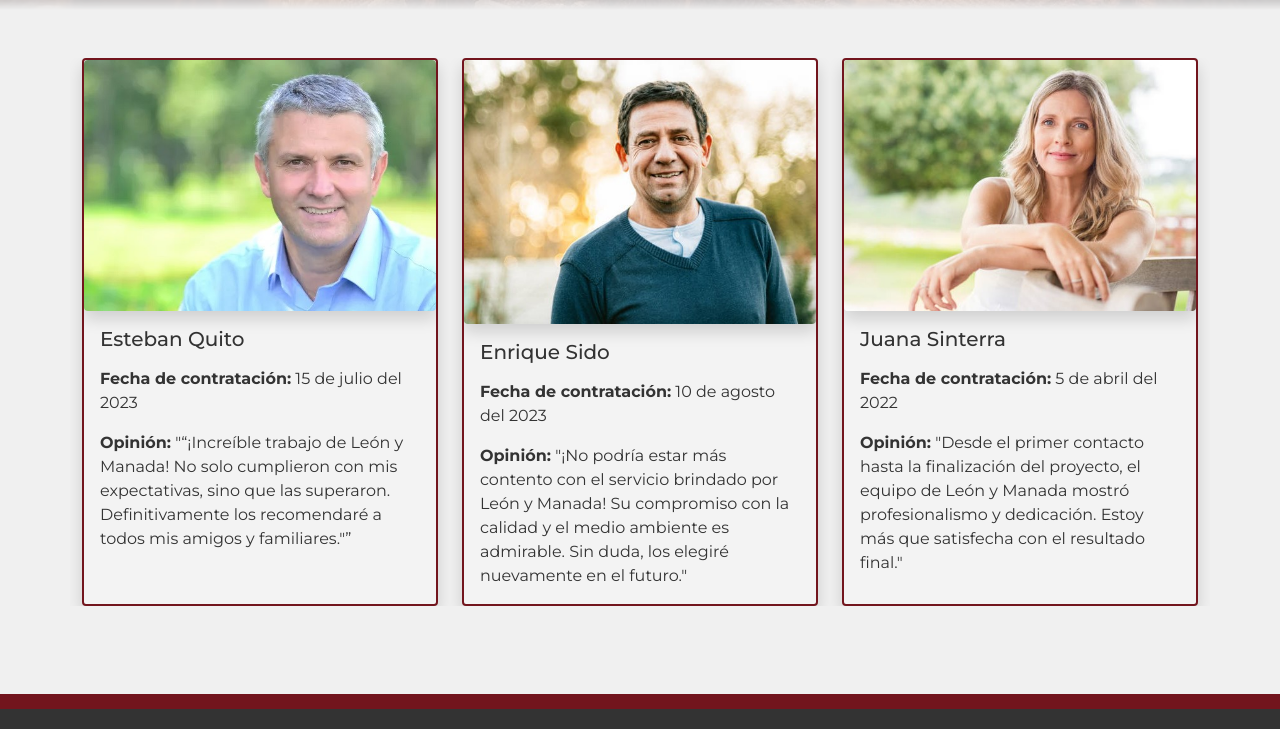
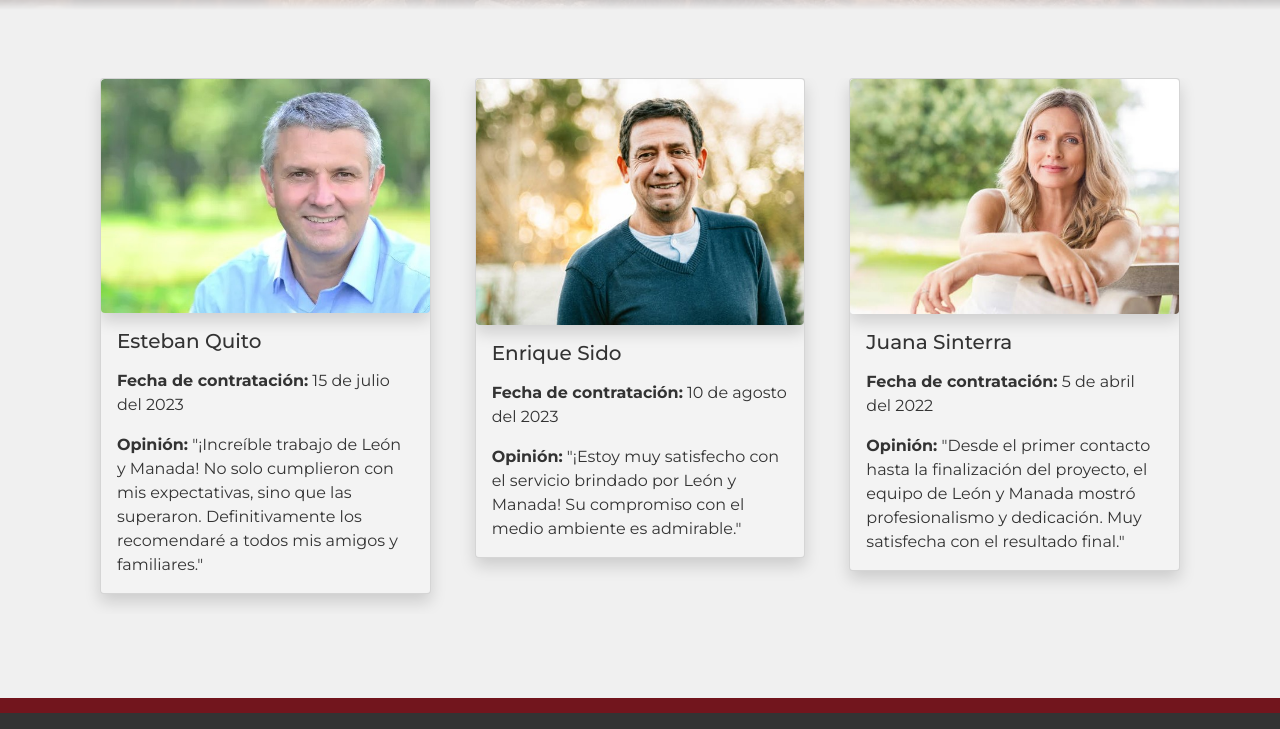
Before and after one commit to Anchileon/leon_53805, a website: page index.html in a window 1280 px wide. Shown: the part 1669-2398 px from the top of the page. Drawn offline with Linux system fonts and the light colour scheme.

Commit message:
feature/preentrega3

```diff
--- a/index.html
+++ b/index.html
@@ -138,40 +138,41 @@
                         <h2 class="fo">EXPERIENCIAS</h2>
                     </div>
             </div>
-            <div class="container mt-5 mb-5">
-                <div class="row justify-content-between">
-                    <div class="col-12 col-lg-4 mb-4">
-                        <div class="card h-100 shadow cardcli">
+            <div class="container mt-5 mb-5 experiencias">
+                <div class="row justify-content-between align-items-stretch">
+                    <div class="col-12 col-lg-4">
+                        <div class="card shadow cardcli">
                             <img src="assets/img/esteban.jpg" class="card-img-top shadow rounded" alt="Imagen Cliente 1">
                             <div class="card-body">
                                 <h5 class="card-title mb-3">Esteban Quito</h5>
                                 <p class="card-text"><span class="fw-bold">Fecha de contratación:</span> 15 de julio del 2023</p>
-                                <p class="card-text"><span class="fw-bold">Opinión:</span> "<q>¡Increíble trabajo de León y Manada! No solo cumplieron con mis expectativas, sino que las superaron. Definitivamente los recomendaré a todos mis amigos y familiares."</q></p>
+                                <p class="card-text"><span class="fw-bold">Opinión:</span> "¡Increíble trabajo de León y Manada! No solo cumplieron con mis expectativas, sino que las superaron. Definitivamente los recomendaré a todos mis amigos y familiares."</p>
                             </div>
                         </div>
                     </div>
-                    <div class="col-12 col-lg-4 mb-4">
-                        <div class="card h-100 shadow cardcli">
-                            <img src="assets/img/enrique.jpg" class="card-img-top shadow rounded" alt="Imagen Cliente 2" >
+                    <div class="col-12 col-lg-4">
+                        <div class="card shadow cardcli">
+                            <img src="assets/img/enrique.jpg" class="card-img-top shadow rounded" alt="Imagen Cliente 2">
                             <div class="card-body">
                                 <h5 class="card-title mb-3">Enrique Sido</h5>
                                 <p class="card-text"><span class="fw-bold">Fecha de contratación:</span> 10 de agosto del 2023</p>
-                                <p class="card-text"><span class="fw-bold">Opinión:</span> "¡No podría estar más contento con el servicio brindado por León y Manada! Su compromiso con la calidad y el medio ambiente es admirable. Sin duda, los elegiré nuevamente en el futuro."</p>
+                                <p class="card-text"><span class="fw-bold">Opinión:</span> "¡Estoy muy satisfecho con el servicio brindado por León y Manada! Su compromiso con el medio ambiente es admirable."</p>
                             </div>
                         </div>
                     </div>
-                    <div class="col-12 col-lg-4 mb-4">
-                        <div class="card h-100 shadow cardcli">
+                    <div class="col-12 col-lg-4">
+                        <div class="card shadow cardcli">
                             <img src="assets/img/juana.jpg" class="card-img-top shadow rounded" alt="Imagen Cliente 3">
                             <div class="card-body">
                                 <h5 class="card-title mb-3">Juana Sinterra</h5>
                                 <p class="card-text"><span class="fw-bold">Fecha de contratación:</span> 5 de abril del 2022</p>
-                                <p class="card-text"><span class="fw-bold">Opinión:</span> "Desde el primer contacto hasta la finalización del proyecto, el equipo de León y Manada mostró profesionalismo y dedicación. Estoy más que satisfecha con el resultado final."</p>
+                                <p class="card-text"><span class="fw-bold">Opinión:</span> "Desde el primer contacto hasta la finalización del proyecto, el equipo de León y Manada mostró profesionalismo y dedicación. Muy satisfecha con el resultado final."</p>
                             </div>
                         </div>
                     </div>
                 </div>
             </div>
+
         </section>
     </main>
     <footer class="d-flex pt-2">
--- a/scss/_imagenes.scss
+++ b/scss/_imagenes.scss
@@ -19,10 +19,25 @@
 }
 
 // Estilos para las tarjetas de clientes y distinciones
+
+.experiencias {
+    padding: 20px; /* Agregar un espacio alrededor del contenedor */
+    height: 30vh;
+}
+
 .cardcli {
-    border: $color-principal solid 2px;
     background-color: #f3f3f3;
+    transition: transform 0.5s, box-shadow 0.5s;
+    flex: 1 1 300px; /* Flex grow, flex shrink, flex basis */
+    margin-right: 10px; /* Agregar margen derecho para separar las tarjetas */
+    margin-left: 10px; /* Agregar margen izquierdo para separar las tarjetas */
+    margin-bottom: 20px;
+    &:hover {
+        transform: scale(1.5);
+        box-shadow: 0 0 20px rgba(0, 0, 0, 0.1);
+    }
 }
+
 
 // Estilos para la sección de maquinaria y servicios
 .imagen-container {
```
Also changed, not shown: pages/compromiso_ambiental.html (+10 -11 lines), pages/maquinaria.html (+1 -1 lines), assets/img/compromiso.jpg (deleted), assets/img/compromiso.png (added), assets/img/fireprevent.jpg (deleted), assets/img/fireprevent.png (added), assets/img/reforestación.jpg (deleted), assets/img/reforestación.png (added), assets/img/serviciosprueba.jpg (deleted), css/estilos.css, scss/_variables.scss (line endings or trailing spaces), 1 other file.
